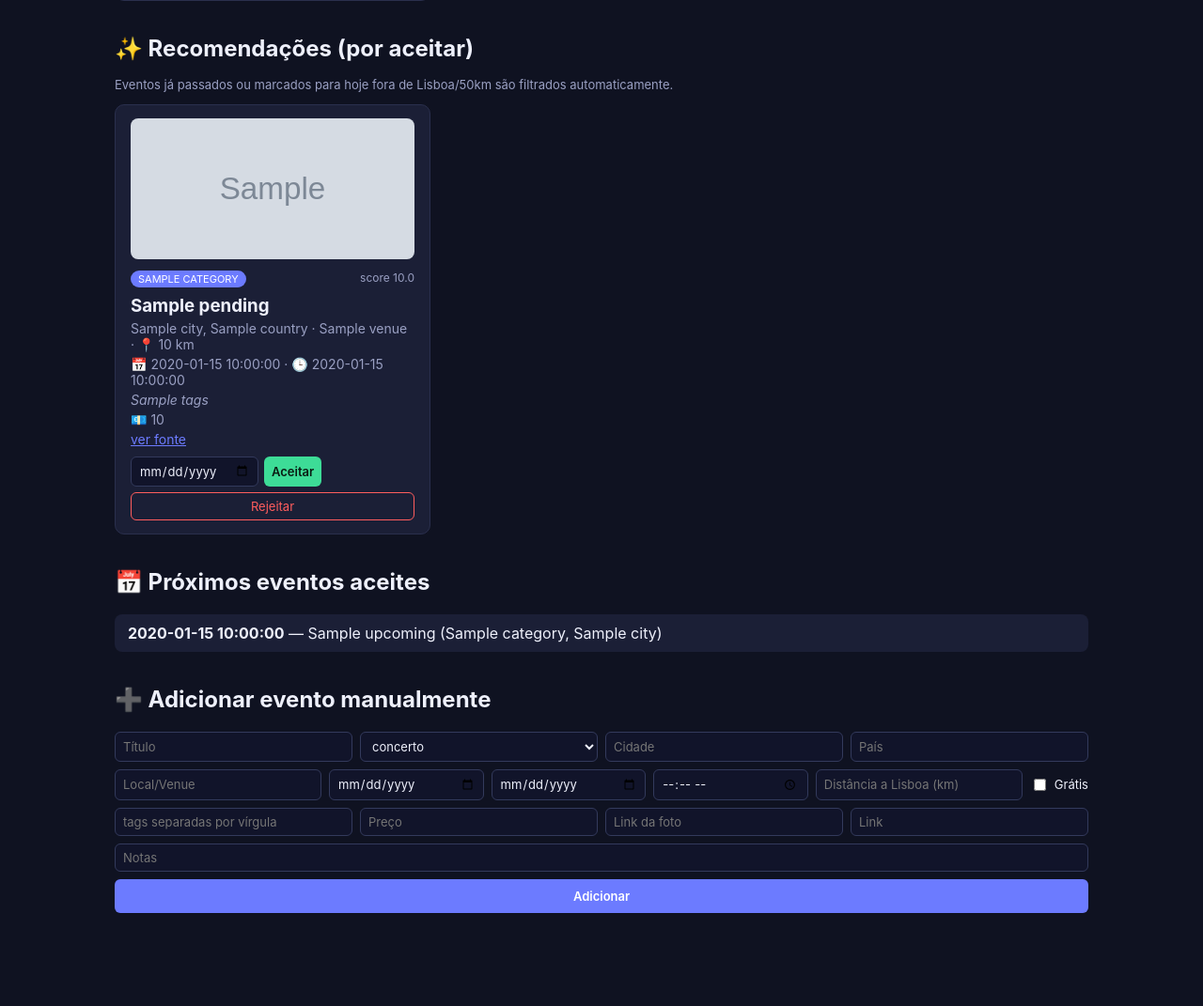
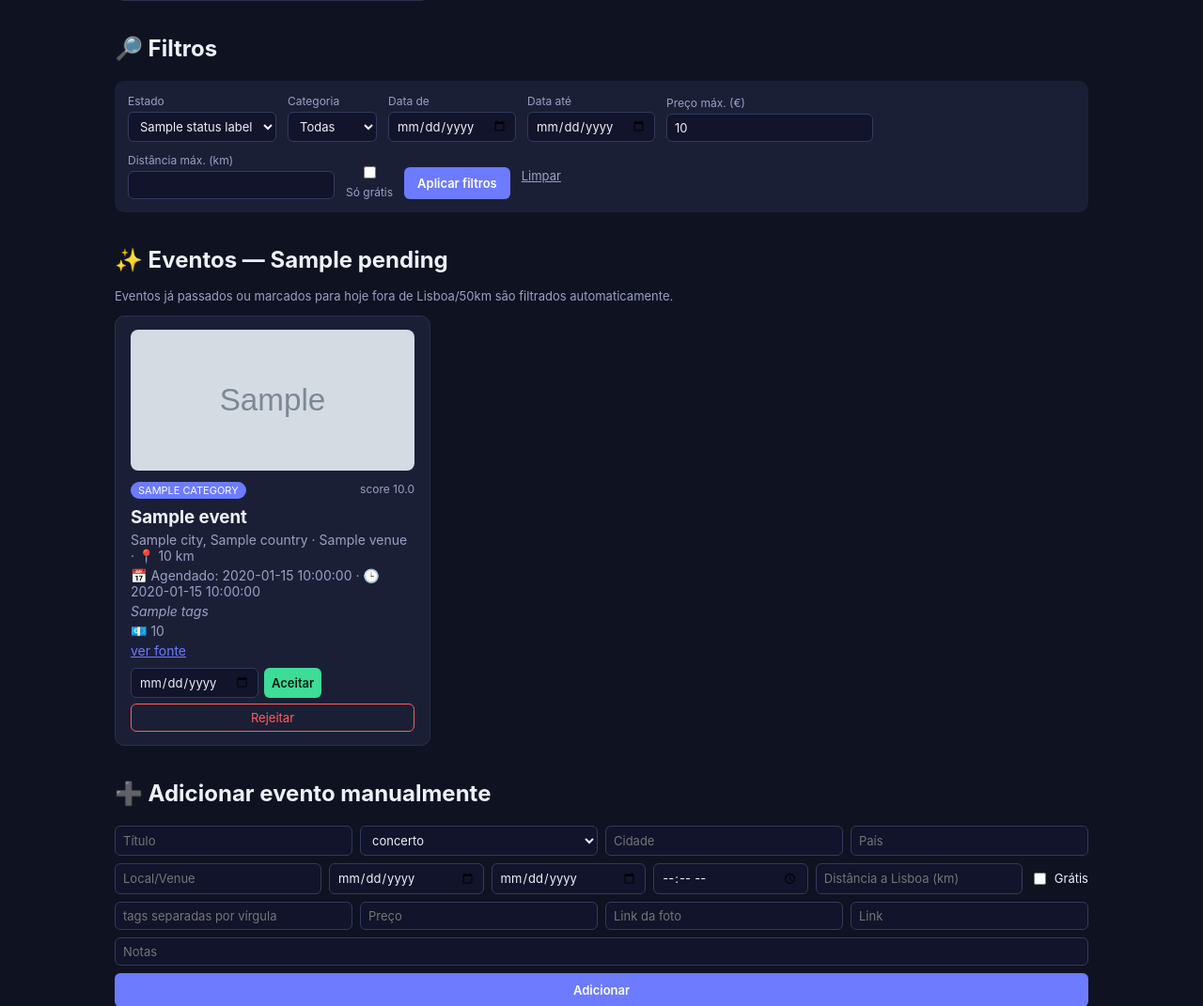
Before and after one commit to paulodiasfaria/eventos-app, a Flask app: template templates/dashboard.html in a window 1280 px wide. Shown: the part 363-1434 px from the top of the page at 94% size. Before the commit the page ends 1335 px from the top, so only its background shows below. Run offline with Flask 3, Linux system fonts and the light colour scheme; the template is opened without the code that fills it: most values are stand-ins (such as "Sample title", 1, 10 or a date in 2020); grey boxes marked "Sample" are stand-in pictures.

Commit message:
feat: filtros de dashboard (estado, categoria, datas, preco, distancia)

```diff
--- a/app.py
+++ b/app.py
@@ -254,17 +254,69 @@ def recompute_scores(db):
 
 def relevant_pending_query_rows(db):
     """Eventos pendentes, excluindo os que já passaram ou que hoje ficam fora do raio."""
+    rows = db.execute(
+        "SELECT * FROM events WHERE status = 'pending' ORDER BY score DESC, created_at DESC"
+    ).fetchall()
+    return filter_past_and_today_radius(rows)
+
+
+def filter_past_and_today_radius(rows):
+    """Aplica a regra: nunca mostrar eventos já passados; eventos de hoje só se perto/Lisboa."""
     today_iso = date.today().isoformat()
-    rows = db.execute(
-        "SELECT * FROM events WHERE status = 'pending' "
-        "AND (event_date IS NULL OR event_date_end >= ? OR (event_date_end IS NULL AND event_date >= ?)) "
-        "ORDER BY score DESC, created_at DESC",
-        (today_iso, today_iso),
-    ).fetchall()
     filtered = []
     for r in rows:
-        if r["event_date"] == today_iso:
-            if not is_within_today_radius(r["city"], r["distance_km"]):
+        end = r["event_date_end"] or r["event_date"]
+        if end and end < today_iso:
+            continue
+        if r["event_date"] == today_iso and not is_within_today_radius(r["city"], r["distance_km"]):
+            continue
+        filtered.append(r)
+    return filtered
+
+
+STATUS_LABELS = {
+    "pending": "Proposto",
+    "accepted": "Aceite",
+    "rejected": "Rejeitado",
+    "snoozed": "Adiado",
+}
+
+
+def build_filtered_events(db, status, category=None, date_from=None, date_to=None,
+                           max_price=None, max_distance=None, free_only=False):
+    """Lista eventos filtrados por estado + categoria/datas/preço/distância."""
+    query = "SELECT * FROM events WHERE status = ?"
+    params = [status]
+    if category:
+        query += " AND category = ?"
+        params.append(category)
+    if date_from:
+        query += " AND (event_date IS NULL OR event_date >= ?)"
+        params.append(date_from)
+    if date_to:
+        query += " AND (event_date IS NULL OR event_date <= ?)"
+        params.append(date_to)
+    if status == "pending":
+        query += " ORDER BY score DESC, created_at DESC"
+    else:
+        query += " ORDER BY COALESCE(chosen_date, event_date, created_at) DESC"
+    rows = db.execute(query, params).fetchall()
+
+    if status == "pending":
+        rows = filter_past_and_today_radius(rows)
+
+    filtered = []
+    for r in rows:
+        if max_distance is not None:
+            d = resolve_distance_km(r["city"], r["distance_km"])
+            if d is None or d > max_distance:
+                continue
+        free = guess_is_free(r["price"], r["is_free"])
+        if free_only and free is not True:
+            continue
+        if max_price is not None and free is not True:
+            value = parse_price_value(r["price"])
+            if value is not None and value > max_price:
                 continue
         filtered.append(r)
     return filtered
@@ -328,18 +380,37 @@ def all_rule_statuses(db):
 def dashboard():
     db = get_db()
     recompute_scores(db)
-    pending = relevant_pending_query_rows(db)
-    upcoming = db.execute(
-        "SELECT * FROM events WHERE status = 'accepted' AND chosen_date >= ? ORDER BY chosen_date ASC",
-        (date.today().isoformat(),),
-    ).fetchall()
+
+    status = request.args.get("status", "pending")
+    if status not in STATUS_LABELS:
+        status = "pending"
+    category = request.args.get("category") or None
+    date_from = request.args.get("date_from") or None
+    date_to = request.args.get("date_to") or None
+    max_price = request.args.get("max_price", type=float)
+    max_distance = request.args.get("max_distance", type=float)
+    free_only = request.args.get("free_only") == "on"
+
+    events = build_filtered_events(
+        db, status, category=category, date_from=date_from, date_to=date_to,
+        max_price=max_price, max_distance=max_distance, free_only=free_only,
+    )
     rules_status = all_rule_statuses(db)
     return render_template(
         "dashboard.html",
-        pending=pending,
-        upcoming=upcoming,
+        events=events,
         rules_status=rules_status,
         today=date.today().isoformat(),
+        status=status,
+        status_labels=STATUS_LABELS,
+        filters={
+            "category": category or "",
+            "date_from": date_from or "",
+            "date_to": date_to or "",
+            "max_price": request.args.get("max_price", ""),
+            "max_distance": request.args.get("max_distance", ""),
+            "free_only": free_only,
+        },
     )
 
 
@@ -355,7 +426,7 @@ def accept_event(event_id):
         )
         db.commit()
         adjust_weights(db, json.loads(ev["tags"] or "[]"), +1.0)
-    return redirect(url_for("dashboard"))
+    return redirect(request.referrer or url_for("dashboard"))
 
 
 @app.route("/events/<int:event_id>/reject", methods=["POST"])
@@ -369,7 +440,7 @@ def reject_event(event_id):
         )
         db.commit()
         adjust_weights(db, json.loads(ev["tags"] or "[]"), -1.0)
-    return redirect(url_for("dashboard"))
+    return redirect(request.referrer or url_for("dashboard"))
 
 
 @app.route("/events/manual", methods=["POST"])
--- a/static/style.css
+++ b/static/style.css
@@ -43,6 +43,10 @@ h2 { margin-top: 36px; }
 .event-image { width: 100%; height: 150px; object-fit: cover; border-radius: 8px; margin-bottom: 8px; }
 .checkbox-label { display: flex; align-items: center; gap: 6px; font-size: 13px; }
 .hint { color: var(--muted); font-size: 13px; margin-top: -4px; }
+.filters-form { display: flex; flex-wrap: wrap; gap: 12px; align-items: end; background: var(--card); padding: 14px; border-radius: 10px; }
+.filters-form label { display: flex; flex-direction: column; gap: 4px; font-size: 12px; color: var(--muted); }
+.filters-form button { background: var(--accent); color: white; border: none; font-weight: 600; padding: 8px 14px; height: 34px; align-self: end; }
+.clear-filters { color: var(--muted); font-size: 13px; align-self: center; text-decoration: underline; }
 .event-head { display: flex; justify-content: space-between; font-size: 12px; color: var(--muted); }
 .badge { background: var(--accent); color: white; padding: 2px 8px; border-radius: 20px; font-size: 11px; text-transform: uppercase; }
 .event-card h3 { margin: 8px 0 4px; }
--- a/templates/dashboard.html
+++ b/templates/dashboard.html
@@ -18,14 +18,49 @@
   </div>
 </section>
 
+<section class="filters">
+  <h2>🔎 Filtros</h2>
+  <form method="get" action="{{ url_for('dashboard') }}" class="filters-form">
+    <label>
+      Estado
+      <select name="status">
+        {% for key, label in status_labels.items() %}
+        <option value="{{ key }}" {% if key == status %}selected{% endif %}>{{ label }}</option>
+        {% endfor %}
+      </select>
+    </label>
+    <label>
+      Categoria
+      <select name="category">
+        <option value="" {% if not filters.category %}selected{% endif %}>Todas</option>
+        <option value="concert" {% if filters.category == 'concert' %}selected{% endif %}>Concerto</option>
+        <option value="cultural" {% if filters.category == 'cultural' %}selected{% endif %}>Cultural</option>
+        <option value="trip" {% if filters.category == 'trip' %}selected{% endif %}>Viagem</option>
+        <option value="other" {% if filters.category == 'other' %}selected{% endif %}>Outro</option>
+      </select>
+    </label>
+    <label>Data de <input type="date" name="date_from" value="{{ filters.date_from }}"></label>
+    <label>Data até <input type="date" name="date_to" value="{{ filters.date_to }}"></label>
+    <label>Preço máx. (€) <input type="number" step="0.5" name="max_price" value="{{ filters.max_price }}"></label>
+    <label>Distância máx. (km) <input type="number" step="1" name="max_distance" value="{{ filters.max_distance }}"></label>
+    <label class="checkbox-label">
+      <input type="checkbox" name="free_only" {% if filters.free_only %}checked{% endif %}> Só grátis
+    </label>
+    <button type="submit">Aplicar filtros</button>
+    <a class="clear-filters" href="{{ url_for('dashboard') }}">Limpar</a>
+  </form>
+</section>
+
 <section class="recommendations">
-  <h2>✨ Recomendações (por aceitar)</h2>
+  <h2>✨ Eventos — {{ status_labels.get(status, status) }}</h2>
+  {% if status == 'pending' %}
   <p class="hint">Eventos já passados ou marcados para hoje fora de Lisboa/50km são filtrados automaticamente.</p>
-  {% if not pending %}
-    <p class="empty">Sem eventos pendentes. Adiciona manualmente ou espera pelo próximo fetch.</p>
+  {% endif %}
+  {% if not events %}
+    <p class="empty">Sem eventos para este filtro.</p>
   {% endif %}
   <div class="event-grid">
-    {% for e in pending %}
+    {% for e in events %}
     <div class="event-card">
       <img class="event-image"
            src="{{ e.image_url or url_for('static', filename='img/' + (e.category if e.category in ['concert','cultural','trip'] else 'other') + '.svg') }}"
@@ -34,7 +69,7 @@
 
       <div class="event-head">
         <span class="badge badge-{{ e.category }}">{{ e.category }}</span>
-        <span class="score">score {{ "%.1f"|format(e.score) }}</span>
+        {% if status == 'pending' %}<span class="score">score {{ "%.1f"|format(e.score) }}</span>{% endif %}
       </div>
       <h3>{{ e.title }}</h3>
       <p>
@@ -42,7 +77,8 @@
         {% if e.distance_km is not none %}· 📍 {{ e.distance_km|round(0)|int }} km{% endif %}
       </p>
       <p class="when">
-        {% if e.event_date %}📅 {{ e.event_date }}{% if e.event_date_end and e.event_date_end != e.event_date %} a {{ e.event_date_end }}{% endif %}{% endif %}
+        {% if e.chosen_date %}📅 Agendado: {{ e.chosen_date }}
+        {% elif e.event_date %}📅 {{ e.event_date }}{% if e.event_date_end and e.event_date_end != e.event_date %} a {{ e.event_date_end }}{% endif %}{% endif %}
         {% if e.event_time %} · 🕒 {{ e.event_time }}{% endif %}
       </p>
       <p class="tags">{{ e.tags }}</p>
@@ -51,28 +87,18 @@
       </p>
       {% if e.source_url %}<p><a href="{{ e.source_url }}" target="_blank">ver fonte</a></p>{% endif %}
 
+      {% if status == 'pending' %}
       <form method="post" action="{{ url_for('accept_event', event_id=e.id) }}" class="accept-form">
-        <input type="date" name="chosen_date" value="{{ e.event_date or e.chosen_date or today }}">
+        <input type="date" name="chosen_date" value="{{ e.event_date or today }}">
         <button type="submit" class="btn-accept">Aceitar</button>
       </form>
       <form method="post" action="{{ url_for('reject_event', event_id=e.id) }}">
         <button type="submit" class="btn-reject">Rejeitar</button>
       </form>
+      {% endif %}
     </div>
     {% endfor %}
   </div>
-</section>
-
-<section class="upcoming">
-  <h2>📅 Próximos eventos aceites</h2>
-  {% if not upcoming %}
-    <p class="empty">Nada agendado ainda.</p>
-  {% endif %}
-  <ul class="upcoming-list">
-    {% for e in upcoming %}
-    <li><b>{{ e.chosen_date }}</b> — {{ e.title }} ({{ e.category }}, {{ e.city }})</li>
-    {% endfor %}
-  </ul>
 </section>
 
 <section class="manual-add">
```
